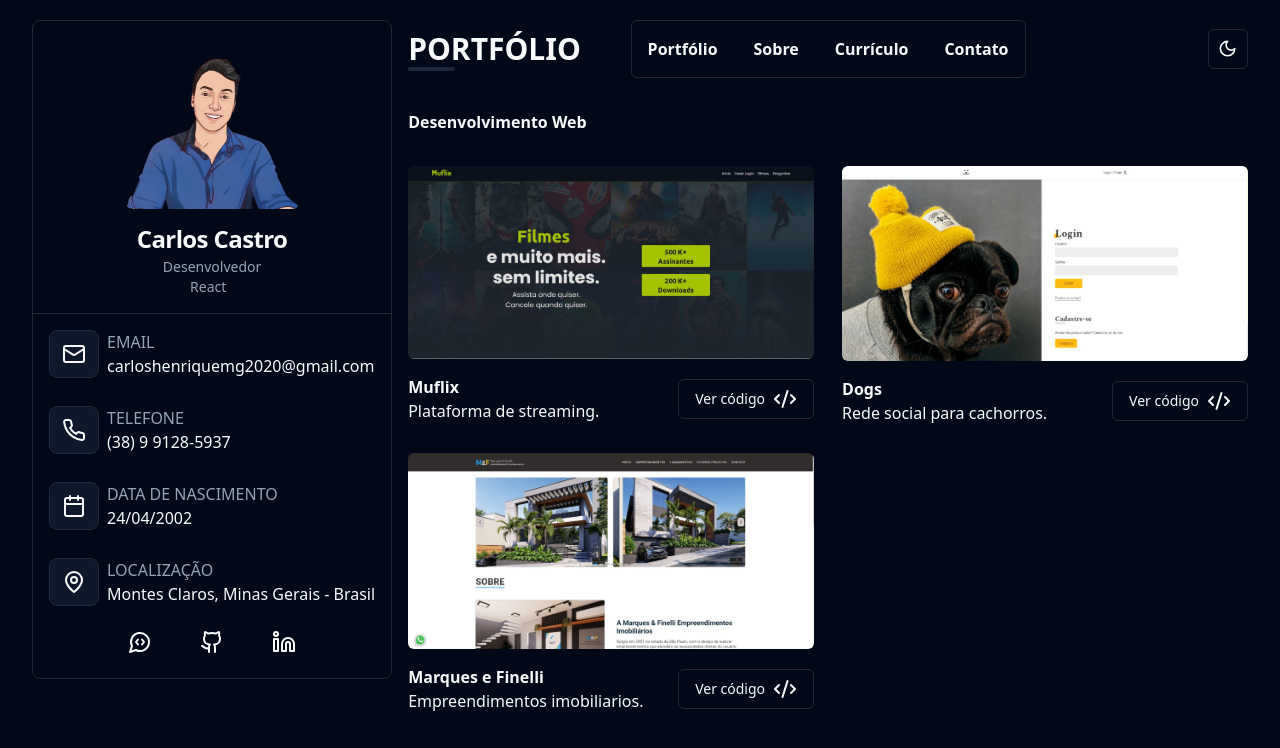
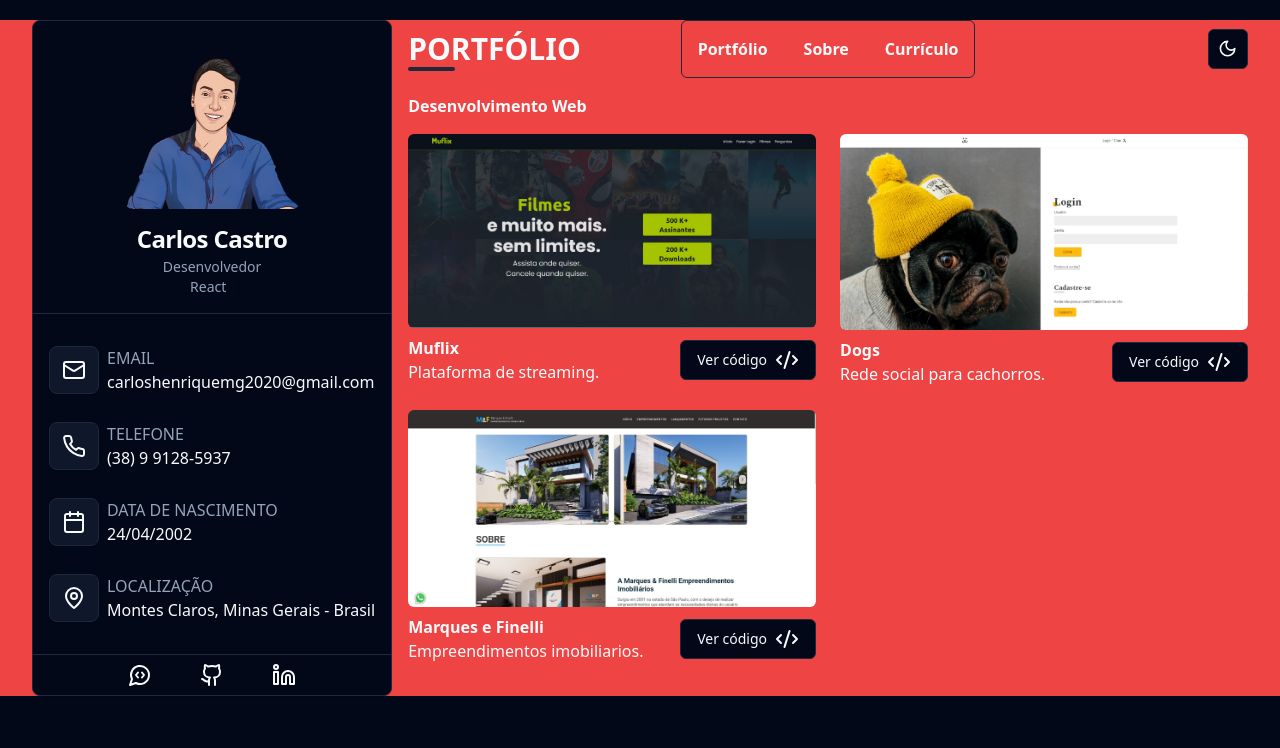
Before and after one commit to Carlos-Castro11/portfolio, a React (Vite) app: page / in a window 1280 px wide. Shown: the top 748 px of the page. Built offline with nearby package versions, Linux system fonts and the light colour scheme.

Commit message:
Starting responsive

```diff
--- a/src/components/hero/hero-link.tsx
+++ b/src/components/hero/hero-link.tsx
@@ -7,9 +7,5 @@ interface HeroLinkProps {
 }
 
 export function HeroLink({ icon }: HeroLinkProps) {
-  return (
-    <Button variant="ghost" className="flex w-max gap-4">
-      {icon}
-    </Button>
-  )
+  return <Button variant="ghost">{icon}</Button>
 }
--- a/src/components/hero/hero.tsx
+++ b/src/components/hero/hero.tsx
@@ -13,7 +13,6 @@ import {
   Card,
   CardContent,
   CardDescription,
-  CardFooter,
   CardHeader,
   CardTitle,
 } from '../ui/card'
@@ -30,7 +29,7 @@ export function Hero() {
   })
 
   return (
-    <Card className="flex flex-col items-center text-center">
+    <Card className="flex flex-col items-center text-center h-full">
       <CardHeader>
         <Avatar />
         <CardTitle>Carlos Castro</CardTitle>
@@ -42,8 +41,8 @@ export function Hero() {
           </div>
         </CardDescription>
       </CardHeader>
-      <Separator className="mb-4" />
-      <CardContent>
+      <Separator />
+      <CardContent className="mt-8 mb-4">
         <ul className="space-y-7">
           <li>
             <HeroItem
@@ -75,11 +74,12 @@ export function Hero() {
           </li>
         </ul>
       </CardContent>
-      <CardFooter className="flex gap-4">
+      <Separator />
+      <div className="flex w-full h-full items-center justify-center gap-4">
         <HeroLink icon={<MessageCircleCodeIcon />} />
         <HeroLink icon={<GithubIcon />} />
         <HeroLink icon={<LinkedinIcon />} />
-      </CardFooter>
+      </div>
     </Card>
   )
 }
--- a/src/components/nav/nav.tsx
+++ b/src/components/nav/nav.tsx
@@ -13,9 +13,9 @@ export function Nav() {
         <li>
           <NavItem text={'Currículo'} link="/resume" />
         </li>
-        <li>
+        {/* <li>
           <NavItem text={'Contato'} link="/contact" />
-        </li>
+        </li> */}
       </ul>
     </nav>
   )
--- a/src/components/project.tsx
+++ b/src/components/project.tsx
@@ -17,7 +17,7 @@ export function Project({
   description,
 }: ProjectProps) {
   return (
-    <div className="flex flex-col gap-4">
+    <div className="flex flex-col gap-2 ">
       <Link
         className="group relative overflow-hidden"
         to={'https://google.com'}
@@ -25,7 +25,7 @@ export function Project({
       >
         <div className="absolute bottom-0 left-0 z-10 h-full w-full bg-muted opacity-0 transition-all duration-200 group-hover:opacity-80" />
         <img
-          className={`rounded-md transition-all duration-200 group-hover:scale-125`}
+          className={`rounded-md transition-all duration-200 group-hover:scale-125 `}
           src={image}
           alt=""
         />
--- a/src/components/title-page.tsx
+++ b/src/components/title-page.tsx
@@ -5,7 +5,7 @@ interface TitlePageProps {
 export function TitlePage({ title }: TitlePageProps) {
   return (
     <h1
-      className={`after:content[''] relative text-3xl font-bold uppercase after:absolute after:-bottom-1 after:left-0 after:h-[4px] after:w-1/6 after:rounded-md after:bg-muted`}
+      className={`after:content[''] relative text-2xl lg:text-3xl font-bold uppercase after:absolute after:-bottom-1 after:left-0 after:h-[4px] after:w-1/6 after:rounded-md after:bg-muted`}
     >
       {title}
     </h1>
--- a/src/main.tsx
+++ b/src/main.tsx
@@ -1,6 +1,7 @@
 import React from 'react'
 import ReactDOM from 'react-dom/client'
-import {App} from './App.tsx'
+
+import { App } from './App.tsx'
 
 ReactDOM.createRoot(document.getElementById('root')!).render(
   <React.StrictMode>
--- a/src/pages/_layouts/app.tsx
+++ b/src/pages/_layouts/app.tsx
@@ -5,7 +5,7 @@ import { Hero } from '@/components/hero/hero'
 
 export function AppLayout() {
   return (
-    <div className="container my-5 flex gap-4 antialiased">
+    <div className="container flex gap-4 antialiased my-5 lg:bg-red-500">
       <div>
         <Hero />
       </div>
--- a/src/pages/app/portfolio.tsx
+++ b/src/pages/app/portfolio.tsx
@@ -4,8 +4,8 @@ import { PROJECTS } from '@/db'
 export function Portfolio() {
   return (
     <>
-      <h1 className="my-8 font-semibold">Desenvolvimento Web</h1>
-      <div className="grid grid-cols-2 gap-7">
+      <h1 className="my-4 font-semibold">Desenvolvimento Web</h1>
+      <div className="grid grid-cols-2 gap-6">
         {PROJECTS.map((project) => {
           return (
             <Project
```
